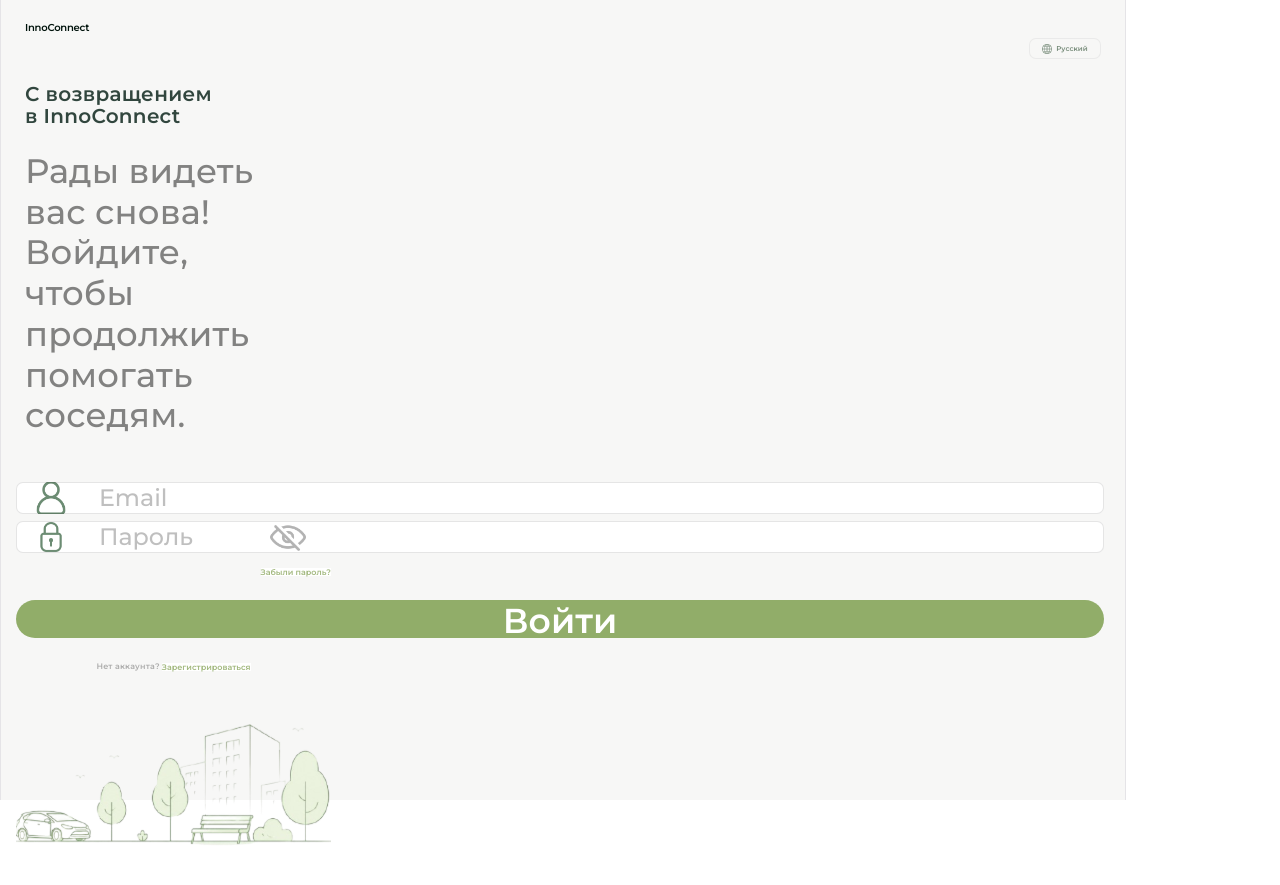
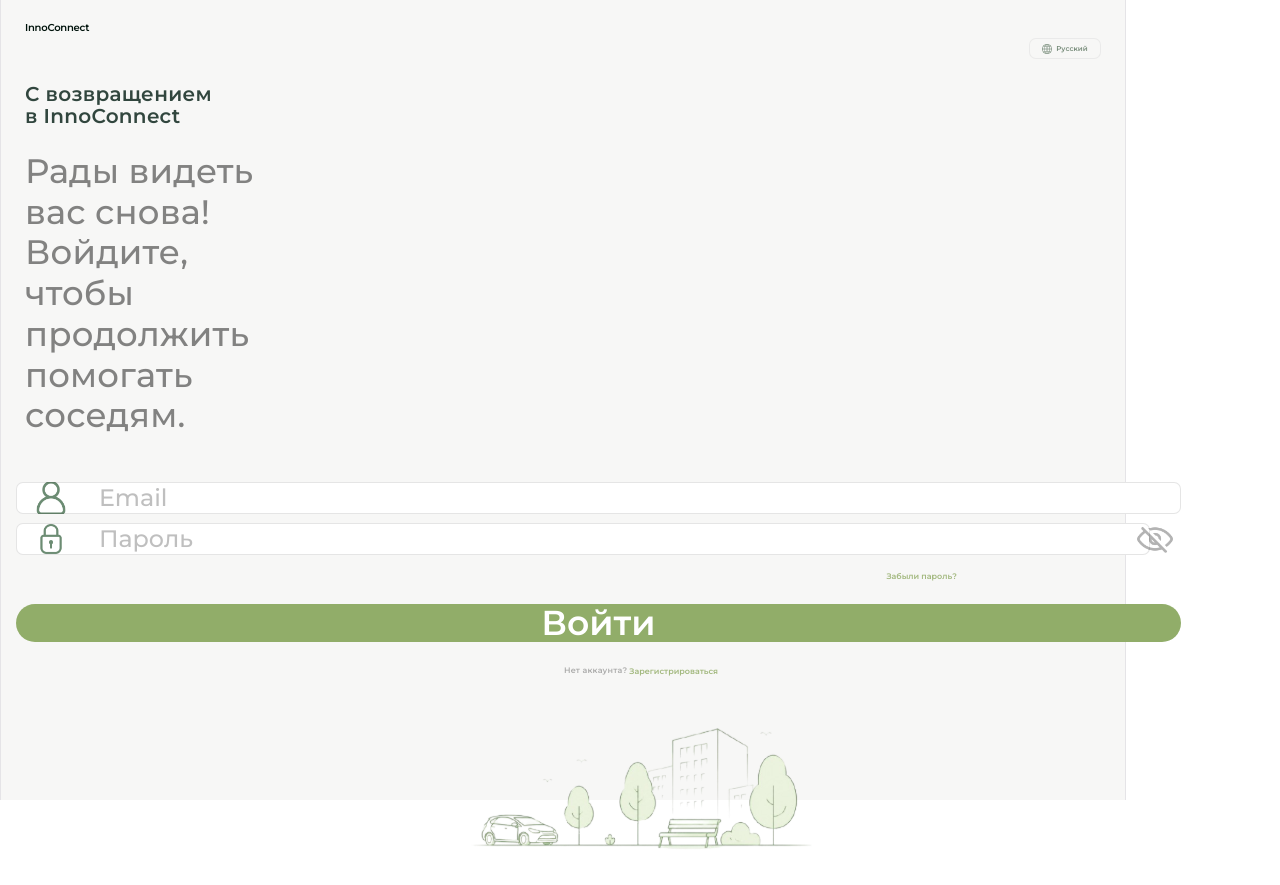
Before and after one commit to Mukhin-I/InnoConnect, a React (Vite) app in the folder frontend/: page /login in a window 1280 px wide. Built offline with nearby package versions, Linux system fonts and the light colour scheme.

Commit message:
fix(login page): input layout and image positioning

```diff
--- a/frontend/src/Login.css
+++ b/frontend/src/Login.css
@@ -93,7 +93,7 @@ body {
     display: flex;
     justify-content: center;
     align-items: center;
-    width: 315px;
+    width: fit-content;
     height: 190px;
     flex-shrink: 0;
     margin: 0 auto;
@@ -103,7 +103,6 @@ body {
 .img-container img {
     width: 100%;
     height: 100%;
-    object-fit: cover;
     margin: 0;
     padding: 0;
 }
@@ -113,7 +112,7 @@ body {
     flex-direction: column;
     background-color: none;
     border-radius: 25px;
-    width: 345px;
+    width: 100vw;
     height: 250px;
     padding: 18px 15px;
     box-sizing: border-box;
@@ -146,7 +145,7 @@ body {
     font-weight: 600;
     font-size: 8px;
     color: #A2B87E;
-    background-color: #FFFFFF;
+    background-color: transparent;
     border: none;
     padding: 0;
     margin: 0;
@@ -186,14 +185,14 @@ body {
     font-weight: 600;
     font-size: 8px;
     color: #A2B87E;
-    background-color: #FFFFFF;
+    background-color: transparent;
     border: none;
     padding: 0;
     margin: 0;
     line-height: 1;
     display: block;
     text-align: right;
-    margin-left: auto;
+    margin-left: 68vw;
     margin-top: 15px;
     margin-bottom: 24px;
 }
--- a/frontend/src/components/CreateButton.css
+++ b/frontend/src/components/CreateButton.css
@@ -1,5 +1,5 @@
 .create-button {
-    width: 85vw;
+    width: 91vw;
     height: 4.8vh;
     border-radius: 500px;
     background-color: #91AD69;
@@ -9,4 +9,7 @@
     font-size: 2.7vw;
     color: #FFFFFF;
     margin-top: auto;
+    display: flex;
+    justify-content: center;
+    align-items: center;
 }
--- a/frontend/src/components/CreationInput.css
+++ b/frontend/src/components/CreationInput.css
@@ -1,5 +1,5 @@
 .input-icon {
-    width: 85vw;
+    width: 91vw;
     height: 4vh;
     border: 1px solid rgba(0, 0, 0, 0.1);
     border-radius: 7px;
--- a/frontend/src/components/PasswordInput.css
+++ b/frontend/src/components/PasswordInput.css
@@ -1,10 +1,13 @@
 .password-input-container {
     position: relative;
-    width: 100%;
+    width: 91vw;
+    display: flex;
+    align-items: center;
+
 }
 
 .password-input-container input {
-    width: 85vw;
+    width: 91vw;
     height: 4vh;
     border: 1px solid rgba(0, 0, 0, 0.1);
     border-radius: 7px;
@@ -34,10 +37,7 @@
     display: flex;
     align-items: center;
     justify-content: center;
-    position: absolute;
-    right: 1.33vw;
-    top: 50%;
-    transform: translateY(-50%);
+    margin-left: -20px !important;
     background: none;
     border: none;
     padding: 0;
--- a/frontend/src/main.jsx
+++ b/frontend/src/main.jsx
@@ -7,6 +7,11 @@ import MeetingCreation from './MeetingCreation.jsx'
 import RespondToRequest from './RespondToRequest.jsx'
 import RequestCreation from './RequestCreation.jsx'
 import Requests from './Requests.jsx'
+import Chat from './Chat.jsx'
+import Chats from './Chats.jsx'
+import Profile from './Profile.jsx'
+import Welcome from './Welcome.jsx'
+import Register from './Registration.jsx'
 import Login from './Login.jsx'
 
 createRoot(document.getElementById('root')).render(
@@ -18,8 +23,13 @@ createRoot(document.getElementById('root')).render(
         <Route path="/request/:id" element={<RespondToRequest />} />
         <Route path="/create-request" element={<RequestCreation />} />
         <Route path="/requests" element={<Requests />} />
+        <Route path="/chats" element={<Chats />} />
+        <Route path="/profile" element={<Profile />} />
+        <Route path="/chat/:id" element={<Chat />} />
+        <Route path="/welcome" element={<Welcome />} />
+        <Route path="/register" element={<Register />} />
         <Route path="/login" element={<Login />} />
       </Routes>
     </BrowserRouter>
-  </StrictMode>,
+  </StrictMode>
 )
```
